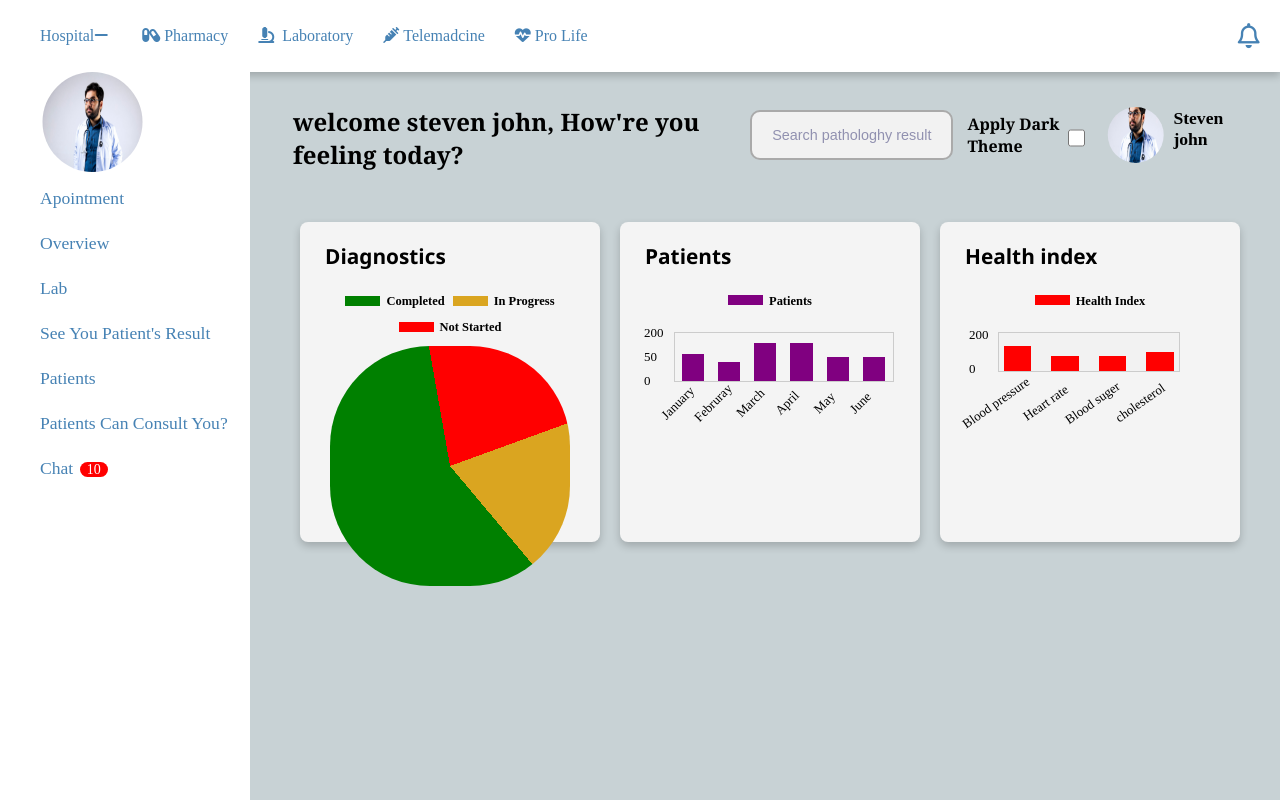
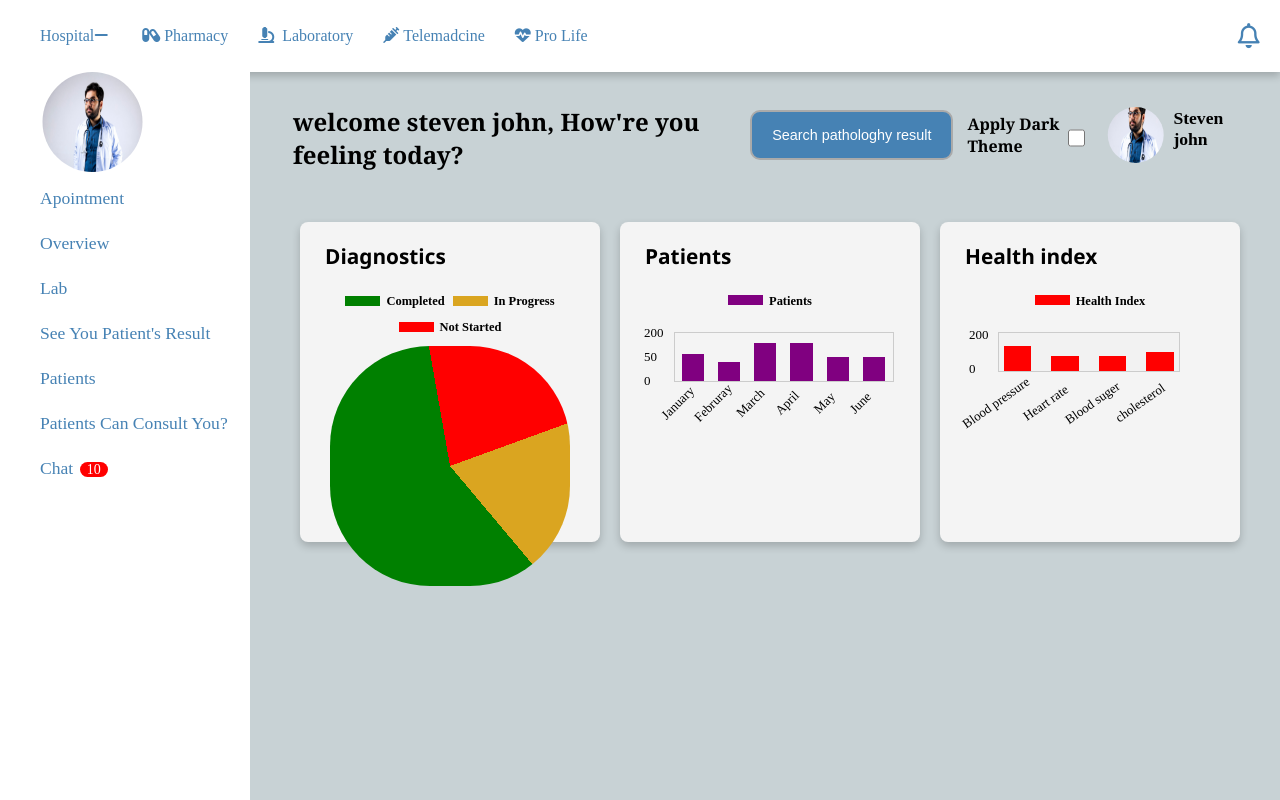
Before and after one commit to okit-man/Hospital-mini-webpage-project, a plain HTML site: page index.html in a window 1280 px wide. In both pictures the pointer is over the button "Search pathologhy result". Drawn offline with Linux system fonts and the light colour scheme.

Commit message:
added an hover to the search button

```diff
--- a/style.css
+++ b/style.css
@@ -131,6 +131,11 @@ h2 {
    border-radius: 10px;
    border: 2px solid #aaa;
    margin-left: 8px;
+}
+.btn1:hover {
+    background-color: #4682B4;
+    color: white;
+    cursor: pointer;
 }
 .theme {
   display: inline-flex;
```
